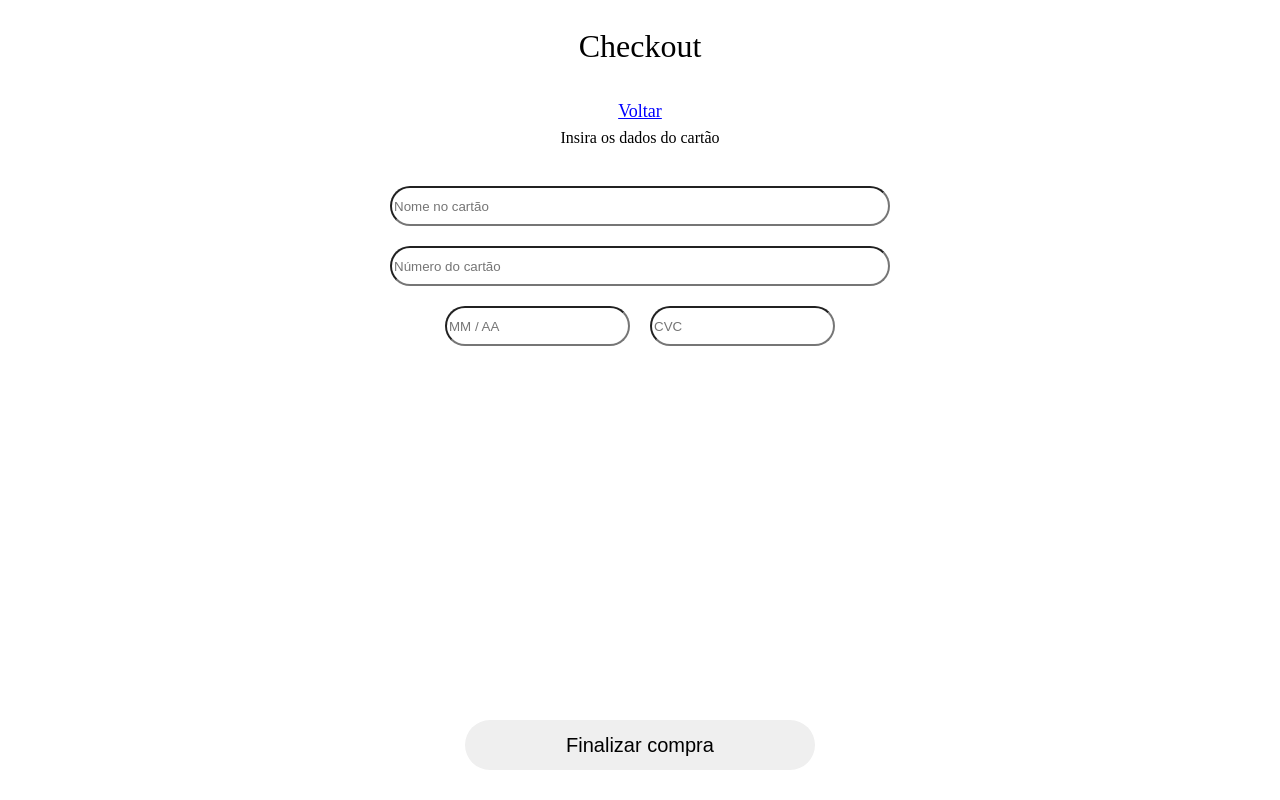
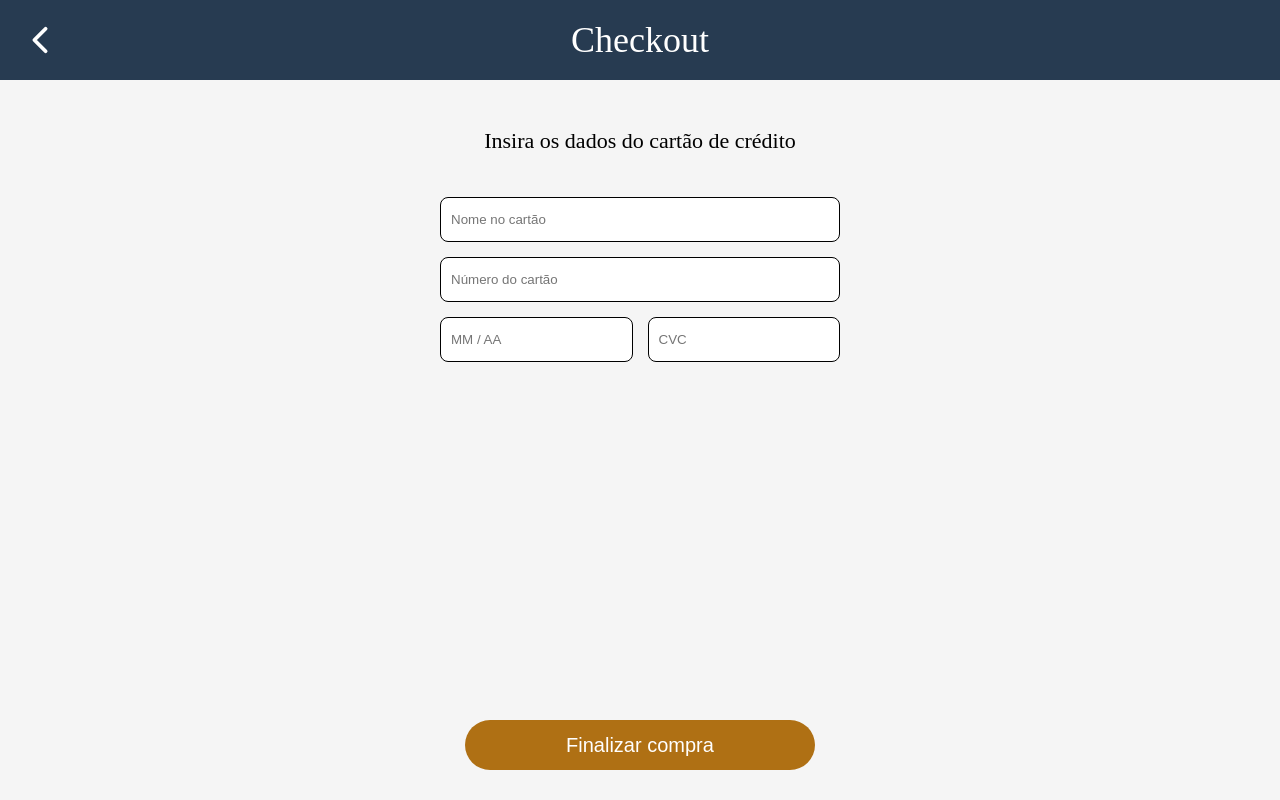
Before and after one commit to mateuspit/projetao-ecommerce-front, a React (Create React App) app: page /checkout in a window 1280 px wide. Built offline with nearby package versions, Linux system fonts and the light colour scheme; no server answers; a web font is replaced by a local one.

Commit message:
checkout style

```diff
--- a/src/pages/Checkout.js
+++ b/src/pages/Checkout.js
@@ -2,6 +2,7 @@ import React, { useState } from "react";
 import { Link, useNavigate, useLocation } from "react-router-dom";
 import styled from "styled-components";
 import axios from "axios";
+import { IoChevronBack } from "react-icons/io5";
 
 export default function Checkout() {
 	const token = "user";
@@ -55,9 +56,15 @@ export default function Checkout() {
 
 	return (
 		<Container>
-			<h1>Checkout</h1>
-			<Link to="/cart">Voltar</Link>
-			<p>Insira os dados do cartão</p>
+			<ContainerHeader>
+				<h1>Checkout</h1>
+				<Link to="/cart">
+					<Icon>
+						<IoChevronBack />
+					</Icon>
+				</Link>
+			</ContainerHeader>
+			<p>Insira os dados do cartão de crédito</p>
 			<Form onSubmit={handleSubmit}>
 				<Input
 					name="cardName"
@@ -83,6 +90,7 @@ export default function Checkout() {
 						value={expirationDate}
 						onChange={(e) => setExpirationDate(e.target.value)}
 						required
+						className="smallerInput"
 					/>
 					<Input
 						name="CVV"
@@ -108,14 +116,28 @@ const Container = styled.div`
 	height: 100vh;
 	padding: 30px 20px;
 	box-sizing: border-box;
+	background-color: #f5f5f5;
+	p {
+		margin-top: 100px;
+		margin-bottom: 15px;
+		font-size: 22px;
+	}
+`;
+const ContainerHeader = styled.header`
+	display: flex;
+	position: fixed;
+	top: 0;
+	left: 0;
+	width: 100%;
+	height: 80px;
+	padding: 0 30px;
+	box-sizing: border-box;
+	align-items: center;
+	justify-content: center;
+	background-color: #273b51;
 	h1 {
-		margin-bottom: 30px;
-		font-size: 32px;
-	}
-	a {
-		color: blue;
-		font-size: 18px;
-		margin: 10px;
+		color: #ffffff;
+		font-size: 36px;
 	}
 `;
 const Form = styled.div`
@@ -124,18 +146,27 @@ const Form = styled.div`
 	align-items: center;
 	justify-content: center;
 	width: 100%;
-	max-width: 500px;
+	max-width: 400px;
 	margin: 30px;
 	box-sizing: border-box;
 	div {
 		display: flex;
+		width: 100%;
+	}
+	.smallerInput {
+		margin-right: 15px;
 	}
 `;
 const Input = styled.input`
+	display: flex;
 	width: 100%;
-	height: 40px;
-	margin: 10px;
-	border-radius: 30px;
+	height: 45px;
+	margin-bottom: 15px;
+	padding: 0 10px;
+	flex-wrap: nowrap;
+	border: 0.5px solid;
+	border-radius: 8px;
+	box-sizing: border-box;
 `;
 const Button = styled.button`
 	position: fixed;
@@ -144,5 +175,14 @@ const Button = styled.button`
 	height: 50px;
 	border-radius: 30px;
 	border: none;
+	background-color: #af7014;
+	color: #ffffff;
 	font-size: 20px;
 `;
+const Icon = styled.div`
+	color: #ffffff;
+	font-size: 40px;
+	position: absolute;
+	top: 20px;
+	left: 20px;
+`;
```
